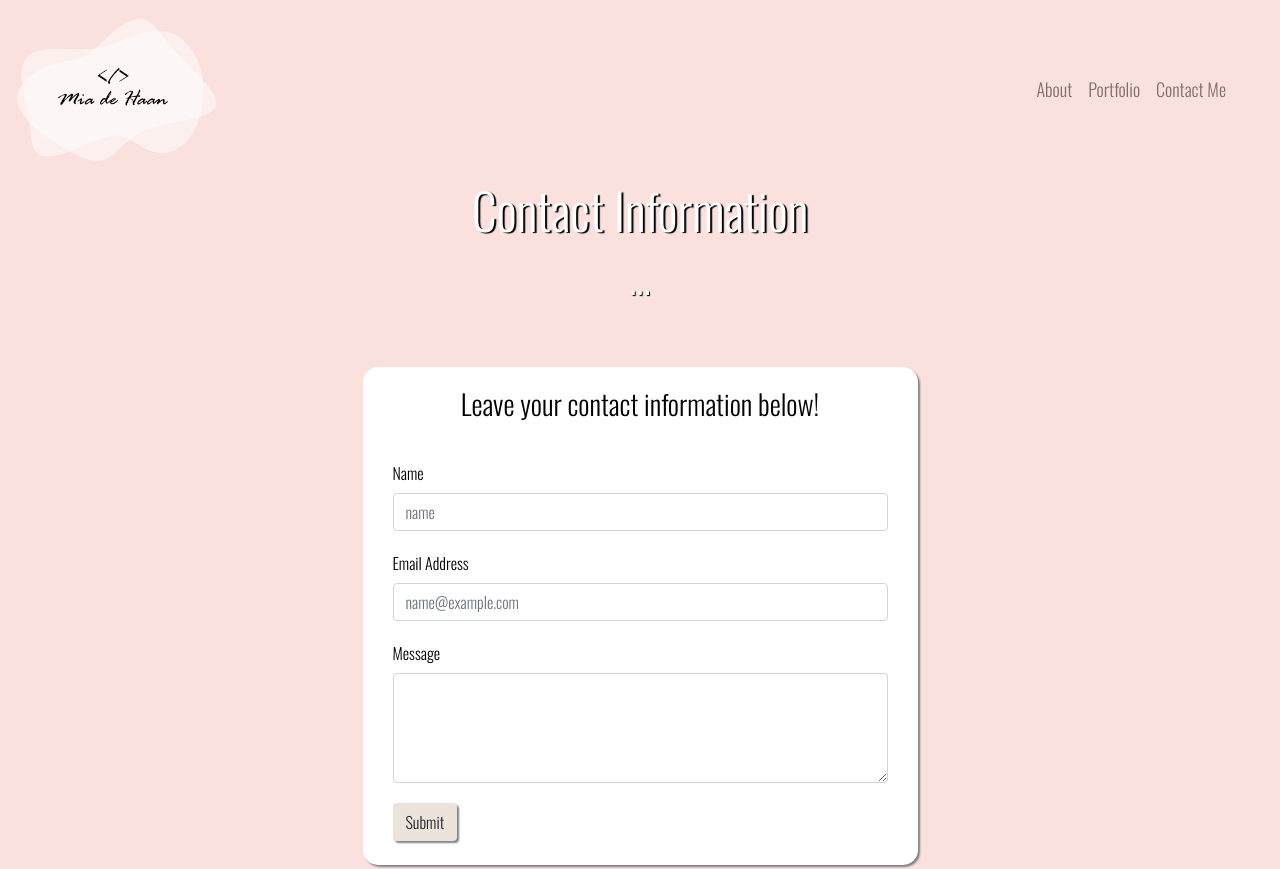
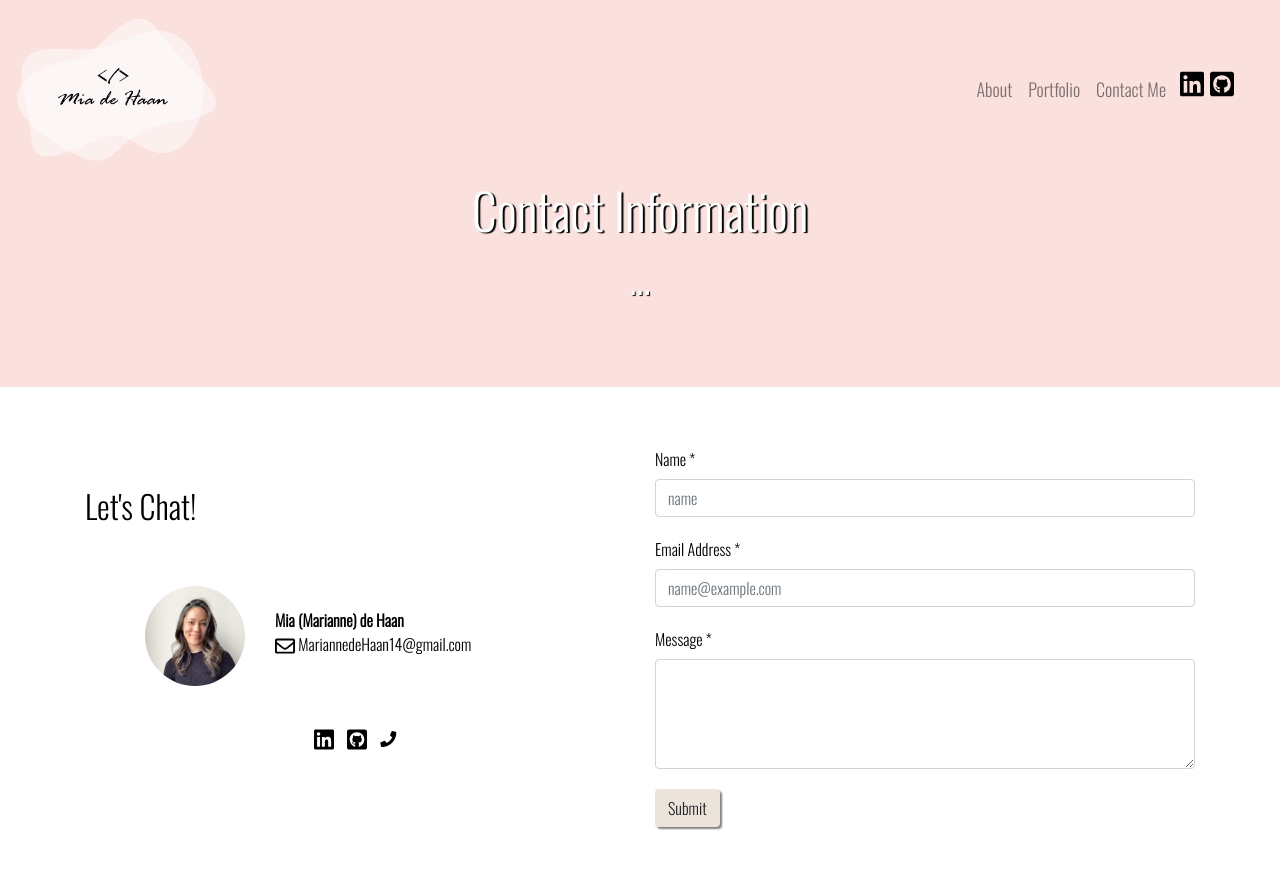
Before and after one commit to miadehaan/miadehaan.github.io, a React (Create React App) app: page /#/contact in a window 1280 px wide. Shown: the top 869 px of the page. Built offline with nearby package versions, Linux system fonts and the light colour scheme; no server answers.

Commit message:
updated contact page with headshot & contact info

```diff
--- a/src/components/AboutMe/index.js
+++ b/src/components/AboutMe/index.js
@@ -1,6 +1,5 @@
 import React from 'react';
 import "./style.css";
-// import textBackground from "../../Assets/textBackground_shadow.png";
 import profilePic from "../../Assets/profile.jpg";
 import styled, { keyframes } from 'styled-components';
 import {  fadeInLeft, fadeInRight } from 'react-animations';
--- a/src/components/Contactform/index.js
+++ b/src/components/Contactform/index.js
@@ -3,10 +3,9 @@ import "./style.css";
 
 function ContactForm(props) {
     return (
-        <form className="col-lg-6 col-sm-12">
-            <h3 className="formTitle d-flex justify-content-center">Leave your contact information below!</h3>
-            <section className="form-group col-lg-12 col-md-12 col-sm-12">
-                <label >Name</label>
+        <form>
+            <section className="form-group">
+                <label >Name *</label>
                 <input
                     name="name"
                     type="text"
@@ -17,8 +16,8 @@ function ContactForm(props) {
                     onChange={props.handleInputChange}
                 />
             </section>
-            <section className="form-group col-lg-12 col-md-12 col-sm-12">
-                <label >Email Address</label>
+            <section className="form-group">
+                <label >Email Address *</label>
                 <input
                     name="email"
                     type="email"
@@ -29,8 +28,8 @@ function ContactForm(props) {
                     onChange={props.handleInputChange}
                 />
             </section>
-            <section className="form-group col-lg-12 col-md-12 col-sm-12">
-                <label >Message</label>
+            <section className="form-group">
+                <label >Message *</label>
                 <textarea
                     name="message"
                     type="text"
@@ -41,7 +40,7 @@ function ContactForm(props) {
                     onChange={props.handleInputChange}
                 />
             </section>
-            <section className="col-lg-3 col-md-3 col-sm-3">
+            <section className="">
                 <button
                     type="submit"
                     className="btn submitBtn mb-4"
--- a/src/components/Contactform/style.css
+++ b/src/components/Contactform/style.css
@@ -1,17 +1,22 @@
+#headshot {
+    margin: auto;
+    width: 100px;
+    border-radius: 50%;
+}
+
+.socials {
+    padding-top: 40px;
+    display: block;
+    text-align: center;
+}
+
 form {
-    box-shadow: 2px 2px 2px grey;
-    border-radius: 15px;
-    background-color: #ffffff;
     margin: 60px auto 20px auto;
 
 }
 
 .form-group {
     margin: 20px auto 20px auto;
-}
-
-.formTitle {
-    padding: 20px;
 }
 
 form.content_box {
--- a/src/components/Header/index.js
+++ b/src/components/Header/index.js
@@ -3,6 +3,8 @@ import './style.css';
 import { Link } from 'react-router-dom';
 import Logo from "../../Assets/PortfolioLogo1.png";
 import {Navbar, Nav } from "react-bootstrap";
+import linkedInLogo from "../../Assets/linkedin-brands.svg";
+import githubLogo from "../../Assets/github-square-brands.svg";
 
 function Header() {
 
@@ -20,6 +22,8 @@ function Header() {
           <Link to="/home" className="nav-link"> About </Link>
           <Link to="/portfolio" className="nav-link"> Portfolio </Link>
           <Link to="/contact" className="nav-item nav-link">Contact Me</Link>
+          <a className="headerSocial" href="https://www.linkedin.com/in/marianne-mia-de-haan-78b853100/" > <img src={linkedInLogo} alt="linkedIn link" target="_blank" /> </a>
+          <a className="headerSocial" href="https://github.com/miadehaan" > <img src={githubLogo} alt="github link" target="_blank" /> </a>
         </Nav>
       </Navbar.Collapse>
     </Navbar>
--- a/src/components/Header/style.css
+++ b/src/components/Header/style.css
@@ -4,6 +4,11 @@
 .navbar-nav {
     margin-right: 30px;
     font-size: 18px;
+}
+
+.headerSocial {
+    width: 30px;
+    padding-left: 6px;
 }
 
 /* Logo Sizing */
--- a/src/components/ProjectBlockv2/index.js
+++ b/src/components/ProjectBlockv2/index.js
@@ -52,7 +52,7 @@ function ProjectBlock() {
                                         />
                                     </span>
 
-                                    <div className="links">
+                                    <div className="projLinks">
                                         <a className="portfolio" href={res.deployedLink} target="blank"> Visit App </a>
                                             <span> | </span>
                                         <a className="portfolio" href={res.githubLink} target="blank"> Check out the code! </a>
--- a/src/components/ProjectBlockv2/style.css
+++ b/src/components/ProjectBlockv2/style.css
@@ -48,14 +48,8 @@
     font-size: 35px;
 }
 
-.links a {
+.projLinks a {
     text-align: center;
     color: white;
     font-size: 16px;
 }
-
-a:hover {
-    text-align: center;
-    color: black;
-    font-size: 16px;
-}
--- a/src/pages/Contact.js
+++ b/src/pages/Contact.js
@@ -4,9 +4,14 @@ import Header from "../components/Header";
 import Footer from "../components/Footer";
 import firebase from "../firebase";
 import Axios from 'axios';
-import { Alert } from 'bootstrap';
+// import { Alert } from 'bootstrap';
+import profilePic from "../Assets/profile2.jpg";
+import emailLogo from "../Assets/envelope-regular.svg";
+import linkedInLogo from "../Assets/linkedin-brands.svg";
+import githubLogo from "../Assets/github-square-brands.svg";
 
 function Contact() {
+
   const [input, setInput] = useState({
     name: "",
     email: "",
@@ -74,12 +79,46 @@ function Contact() {
   return (
     <div>
       <Header />
-      <main className="container">
+      <div className="container" style={{paddingBottom: '80px'}}>
         <div className="row" >
-          <h1 className="col-12" style={{ textAlign: 'center', fontSize: '50px', color: 'white', textShadow: '2px 1px 1px black' }}>Contact Information</h1>
+          <h1 className="col-12 " style={{ textAlign: 'center', fontSize: '50px', color: 'white', textShadow: '2px 1px 1px black' }}>Contact Information</h1>
           <span className="col-12 dots" style={{ textAlign: 'center'}}>...</span>
+        </div>
+      </div>
+
+      <section style={{ background: '#ffffff'}} >
+        <div className="container">
+          <div className="row" >
+
+            <div className="col-md-6 col-12">
+              <div className="row" >
+                <h2 className="col-12" style={{ textAlign: 'left', margin: "100px 0 60px 0"}}> Let's Chat! </h2>
 
                 <div className="col-12">
+                  <div className="row" >
+                    <section className="col-4" style={{ textAlign: 'right'}}>
+                        <img id="headshot" src={profilePic} alt="headshot of myself" />
+                    </section>
+
+                    <section  className="col-8">
+                      <p style={{ fontWeight: 'bold', marginBottom: '0', paddingTop: '22px' }}>
+                        Mia (Marianne) de Haan
+                      </p>
+                      <a href="mailto:MariannedeHaan14@gmail.com"> <img style={{ width: '20px' }} src={emailLogo} alt="email link" target="_blank" /> MariannedeHaan14@gmail.com </a>
+                    </section>
+                  </div>
+                </div>
+
+                <section className="socials col-12">
+                  <a href="https://www.linkedin.com/in/marianne-mia-de-haan-78b853100/" > <img src={linkedInLogo} alt="linkedIn link" target="_blank" /> </a>
+                  <a href="https://github.com/miadehaan" > <img src={githubLogo} alt="github link" target="_blank" /> </a>
+                  <a href="tel:404-862-8850"> <i className="fas fa-phone" />  </a>
+              </section>
+              </div>
+
+            </div>
+
+            <div className="col-md-6 col-12">
               <ContactForm
                 handleInputChange={handleInputChange}
                 handleFormSubmit={handleFormSubmit}
@@ -88,7 +127,8 @@ function Contact() {
             </div>
 
             </div>
-      </main>
+        </div>
+      </section>
       <Footer />
     </div>
 
```
Also changed, not shown: src/Assets/profile2.jpg (added), 1 other file (tests, documents, lock files or other folders). Lines whose indentation alone changed are shown as unchanged.
